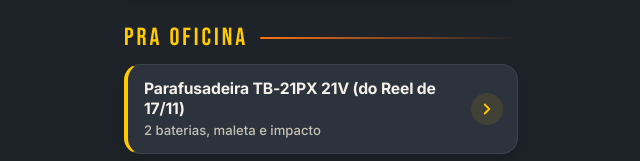
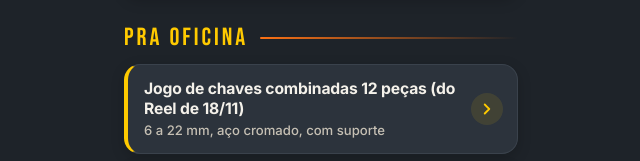
Before and after one commit to benypitrowsky-cyber/obraegaragem, a plain HTML site: page index.html in a window 1280 px wide. Shown: the part 911-1072 px from the top of the page, without its empty margins (319-959 px from the left). Drawn offline with Linux system fonts and the light colour scheme.

Commit message:
Add Jogo de chaves TKCH12 (Reel 18/11)

```diff
--- a/index.html
+++ b/index.html
@@ -261,6 +261,15 @@
     <section class="group" aria-labelledby="h-pra-oficina">
       <h2 id="h-pra-oficina">Pra oficina</h2>
       <div class="list">
+      <a class="item" href="https://meli.la/11QJXDK" target="_blank" rel="noopener noreferrer">
+        <span class="item-text">
+          <span class="item-name">Jogo de chaves combinadas 12 peças (do Reel de 18/11)</span>
+          <span class="item-label">6 a 22 mm, aço cromado, com suporte</span>
+        </span>
+        <span class="chev" aria-hidden="true">
+          <svg width="18" height="18" viewBox="0 0 24 24" fill="none"><path d="M9 6l6 6-6 6" stroke="currentColor" stroke-width="2.4" stroke-linecap="round" stroke-linejoin="round"/></svg>
+        </span>
+      </a>
       <a class="item" href="https://meli.la/1hfU6Kn" target="_blank" rel="noopener noreferrer">
         <span class="item-text">
           <span class="item-name">Parafusadeira TB-21PX 21V (do Reel de 17/11)</span>
```
